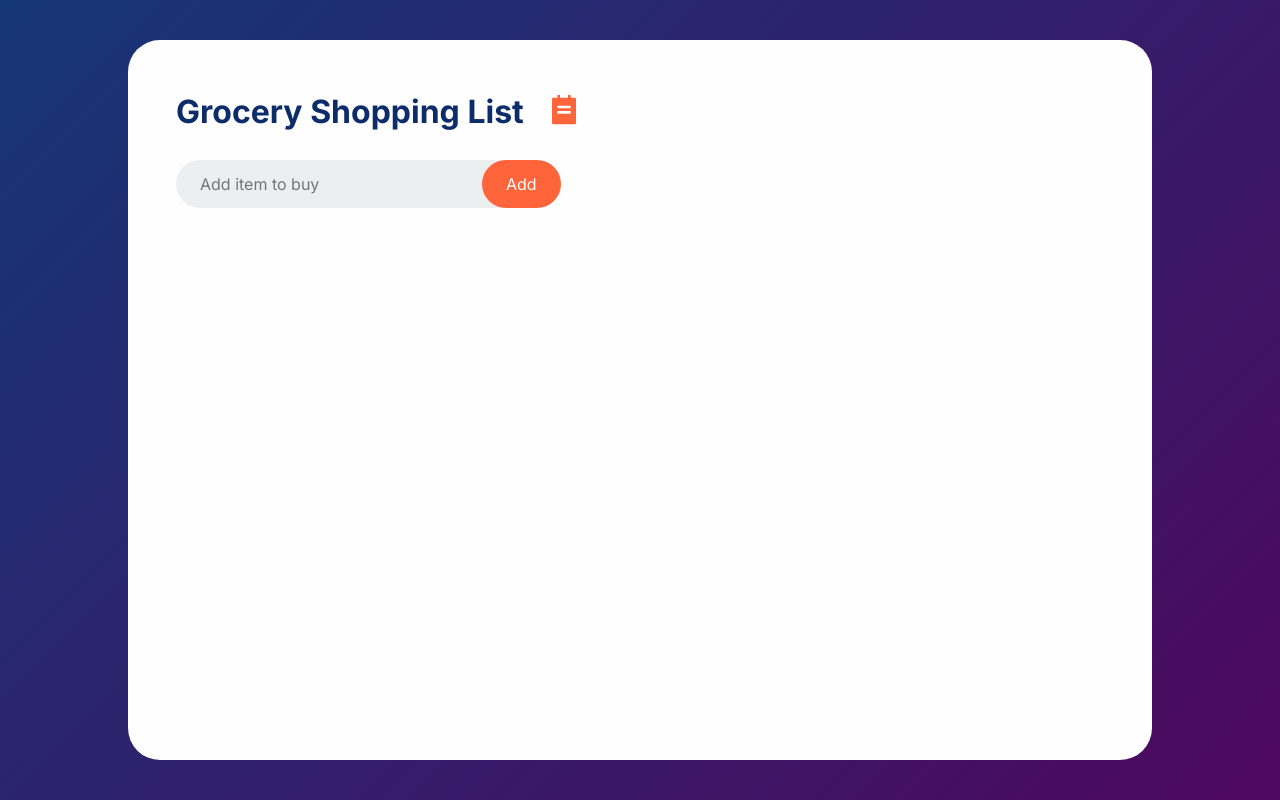
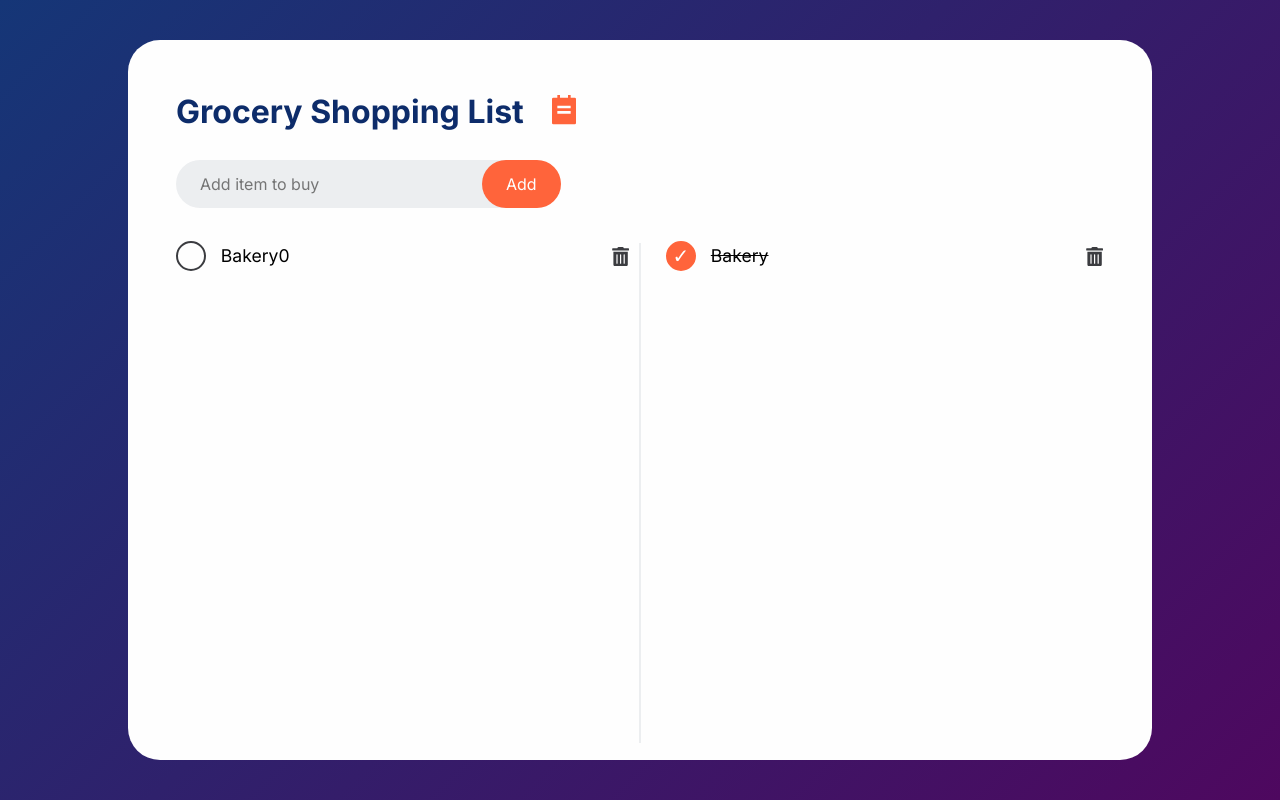
Before and after one commit to a-HamedEG/Grocery-List, a React (Create React App) app: page / in a window 1280 px wide. Built offline with nearby package versions, Linux system fonts and the light colour scheme.

Commit message:
Adding Item & Tasks Component, implementing adding & Showing Items Features

```diff
--- a/src/App.css
+++ b/src/App.css
@@ -1,7 +1,7 @@
 :root {
   --primary-clr: #0d2c6a;
   --secondary-clr: #eceef0;
-  --accent-clr: #797a7c;
+  --accent-clr: #3b3c40;
   --cta-clr: #ff643b;
   --white-clr: #fefefe;
 }
--- a/src/App.js
+++ b/src/App.js
@@ -1,12 +1,83 @@
 import MainTitle from './Components/MainTitle/MainTitle'
 import Form from './Components/Form/Form'
+import Tasks from './Components/Tasks/Tasks'
+import Item from './Components/Item/Item'
 import './App.css';
+import { useState } from 'react';
 
 function App() {
+  const itemsData = [
+    {
+      id: 1,
+      name: "Bakery0",
+      checked: false,
+    },
+    {
+      id: 2,
+      name: "Bakery",
+      checked: true,
+    },
+  ];
+
+  const [newItem, setNewItem] = useState('')
+  const [itemsArr, setItems] = useState(itemsData);
+
+
+  const handlechange = (id) => {
+    let newArr = itemsArr.map((item) =>
+      item.id === id ? { ...item, checked: !item.checked } : item
+    );
+    setItems(newArr);
+  };
+
+  const leftSide = itemsArr.map((item, i) =>
+    item.id % 2 != 0 ? (
+      <Item
+        key={item.id}
+        id={item.id}
+        itemName={item.name}
+        checked={item.checked}
+        handlechange={handlechange}
+      />
+    ) : undefined
+  );
+
+  const rightSide = itemsArr.map((item) =>
+    item.id % 2 == 0 ? (
+      <Item
+        key={item.id}
+        id={item.id}
+        itemName={item.name}
+        checked={item.checked}
+        handlechange={handlechange}
+      />
+    ) : undefined
+  );
+
+  const handleSubmit = (e) => {
+    e.preventDefault();
+    if (!newItem) return
+    let addNewItem = {
+      id: itemsArr.length + 1 ,
+      name: newItem,
+      checked:false
+    }
+
+    setItems([...itemsArr, addNewItem])
+  }
+
   return (
     <main className="container list-wrapper">
       <MainTitle />
-      <Form />
+      <Form
+        handleSubmit={handleSubmit}
+        newItem={newItem}
+        setNewItem={setNewItem}
+        />
+      <Tasks
+        leftSide={leftSide}
+        rightSide={rightSide}
+      />
     </main>
   );
 }
--- a/src/Components/Form/Form.css
+++ b/src/Components/Form/Form.css
@@ -1,8 +1,9 @@
 form {
     margin-top: 1.5rem;
+    margin-bottom: 2.2rem;
 }
 
-input {
+.add-item {
     border: 0;
     background-color: var(--secondary-clr);
     font-size: 1rem;
@@ -14,32 +15,33 @@ input {
 }
 
 @media (max-width: 768px) {
-    input,
-    button {
+    .add-item,
+    .add-item-btn {
         font-size: .8rem;
         padding: .5rem 1rem;
     }
 
-    input {
+    .add-item {
         width: 230px;
     }
   }
 
-input:active,
-input:focus {
+.add-item:active,
+.add-item:focus {
     outline: 0;
 }
 
-button {
+.add-item-btn {
     color: var(--white-clr);
     background-color: var(--cta-clr);
     padding: .75rem 1.5rem;
     border-radius: 5rem;
     border: 0;
     margin-left: -4rem;
+    transition: all 150ms ease-in-out;
 }
 
-button:hover {
+.add-item-btn:hover {
     background-color: var(--primary-clr);
     cursor: pointer;
 }
--- a/src/Components/Form/Form.js
+++ b/src/Components/Form/Form.js
@@ -1,10 +1,10 @@
 import './Form.css'
 
-const Form = () => {
+const Form = ({ setNewItem, handleSubmit, newItem }) => {
   return (
-    <form className='flex'>
-      <input type="text" placeholder="Add item to buy"/>
-      <button>Add</button>
+    <form className='flex' onSubmit={handleSubmit}>
+      <input type="text" className='add-item' placeholder="Add item to buy" onChange={(e)=>setNewItem(e.target.value)} value={newItem}/>
+      <button className='add-item-btn'>Add</button>
     </form>
   )
 }
--- /dev/null
+++ b/src/Components/Item/Item.css
@@ -0,0 +1,97 @@
+.task-wrapper {
+    justify-content: space-between;
+    align-items: center;
+    margin-bottom: 1rem;
+    position: relative;
+}
+
+.task-wrapper .svg {
+    position: relative;
+    cursor: pointer;
+    font-size: 1.2rem;
+    z-index: 1;
+}
+
+.task-wrapper .svg svg {
+    position: relative;
+    z-index: 2;
+    color: var(--accent-clr);
+}
+
+.task-wrapper .svg::before {
+    display: none;
+    z-index: 1;
+    content: "";
+    position: absolute;
+    top: 50%;
+    left: 50%;
+    transform: translate(-50%, -50%);
+    width: 30px;
+    border-radius: 50%;
+    aspect-ratio: 1/1;
+    background-color: var(--secondary-clr);
+    transition: all 200ms ease-in-out;
+  }
+
+
+.task-wrapper .svg:hover::before {
+    display: block;
+}
+
+.task-wrapper .svg:hover svg {
+    animation: wobble 1s ease;
+}
+
+@keyframes wobble {
+0% { transform: translateX(0%); }
+15% { transform: translateX(-25%) rotate(-5deg); }
+30% { transform: translateX(20%) rotate(3deg); }
+45% { transform: translateX(-15%) rotate(-3deg); }
+60% { transform: translateX(10%) rotate(2deg); }
+75% { transform: translateX(-5%) rotate(-1deg); }
+100% { transform: translateX(0%); }
+}
+
+input[type=checkbox] {
+    --width: 30px;
+    width: var(--width);
+    appearance: none;
+    -webkit-appearance: none;
+    -moz-appearance: none;
+    border-radius: 50%;
+    position: absolute;
+    top: 50%;
+    transform: translateY(-50%);
+    aspect-ratio: 1/1;
+    border: 2px solid var(--accent-clr);
+}
+
+input[type=checkbox]:checked {
+    background-color: var(--cta-clr);
+    border: 2px solid var(--cta-clr);
+}
+
+input[type=checkbox]:checked + label {
+    text-decoration: line-through;
+}
+
+input[type=checkbox]:checked::before {
+    content: "\2713";
+    color: white;
+    font-size: 20px;
+    position: absolute;
+    top: 50%;
+    left: 50%;
+    transform: translate(-50%, -50%);
+}
+
+label:hover,
+input[type=checkbox]:hover {
+    cursor: pointer;
+}
+
+
+label {
+    margin-left: 2.8rem;
+    font-size: 1.1rem;
+}
--- /dev/null
+++ b/src/Components/Item/Item.js
@@ -0,0 +1,25 @@
+import'./Item.css'
+// import { RxCross1 } from "react-icons/rx";
+import { FaTrashAlt } from "react-icons/fa";
+
+
+const Item = ({ id, itemName, checked, handlechange}) => {
+  return (
+    <>
+    <div className='flex task-wrapper'>
+        <div>
+            <input type="checkBox" id='task' checked={checked} onChange={()=>handlechange(id)}/>
+            <label htmlFor="task">{ itemName }</label>
+        </div>
+        <div className='svg'>
+          <FaTrashAlt
+              aria-label='Delete'
+              role='button'
+              tabIndex="0"
+          />
+        </div>
+    </div>
+    </>
+  )
+}
+export default Item
--- /dev/null
+++ b/src/Components/Tasks/Tasks.css
@@ -0,0 +1,20 @@
+.tasks {
+    display: grid;
+    grid-template-columns: repeat(2, 1fr);
+    gap: 20px;
+    position: relative;
+}
+
+.tasks::after {
+    content: "";
+    position: absolute;
+    left: 50%;
+    transform: translate(-50%);
+    width: 2px;
+    height: 500px;
+    background-color: var(--secondary-clr);
+}
+
+.right-side {
+    margin-left: 1rem;
+}
--- /dev/null
+++ b/src/Components/Tasks/Tasks.js
@@ -0,0 +1,11 @@
+import "./Tasks.css";
+
+const Tasks = ({ leftSide, rightSide }) => {
+  return (
+    <div className="tasks">
+      <div>{leftSide}</div>
+      <div className="right-side">{rightSide}</div>
+    </div>
+  );
+};
+export default Tasks;
```
